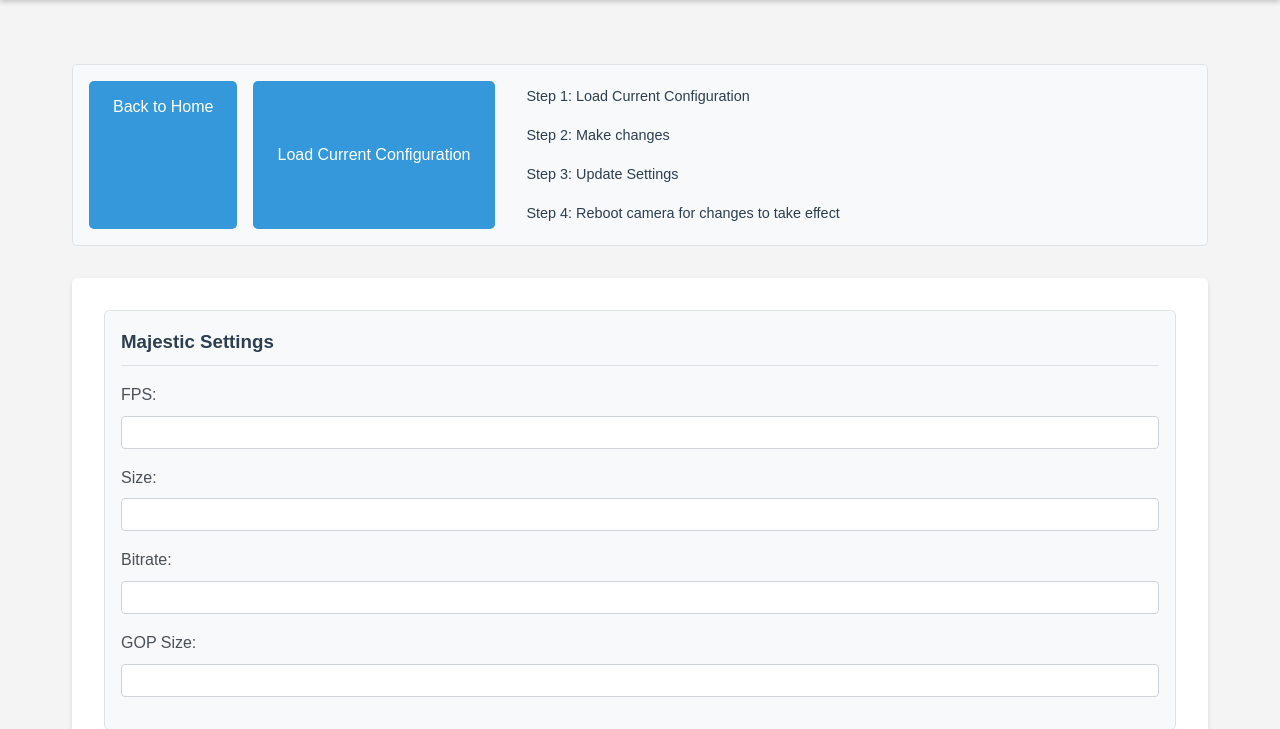
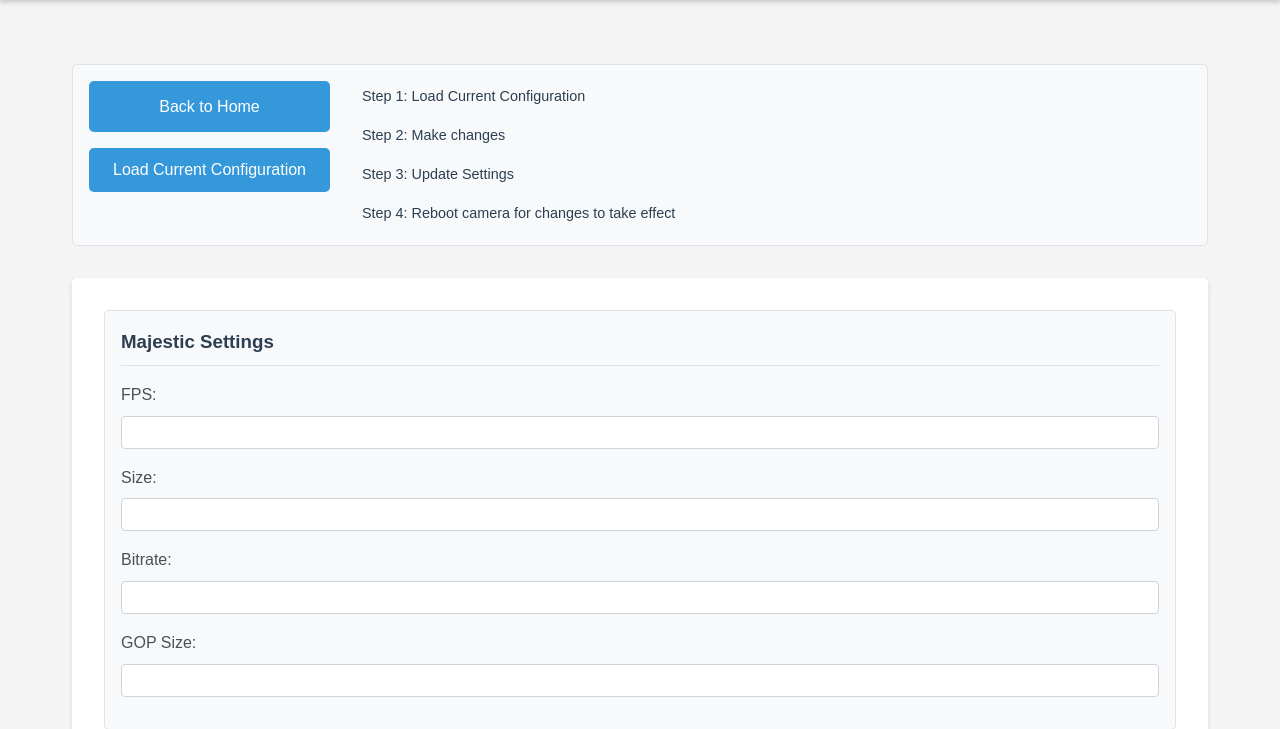
Before and after one commit to angorb/radxa_gs_webUI, a Flask app: page /camera in a window 1280 px wide. Shown: the part 78-807 px from the top of the page. Run offline with Flask 3, Linux system fonts and the light colour scheme.

Commit message:
Update styles.css

```diff
--- a/static/css/styles.css
+++ b/static/css/styles.css
@@ -399,7 +399,16 @@ main {
 
 .nav-buttons {
     display: flex;
+    flex-direction: column;
     gap: 1rem;
+    min-width: 200px;  /* Set minimum width for buttons container */
+    max-width: 250px;  /* Limit maximum width */
+}
+
+.nav-buttons .button {
+    width: 100%;
+    text-align: center;
+    white-space: nowrap;  /* Prevent text wrapping */
 }
 
 .nav-instructions {
@@ -424,12 +433,7 @@ main {
     }
 
     .nav-buttons {
-        flex-direction: column;
-        align-items: stretch;
-    }
-
-    .button {
-        width: 100%;
-        text-align: center;
+        min-width: 100%;  /* Full width on mobile */
+        max-width: 100%;
     }
 }
```
